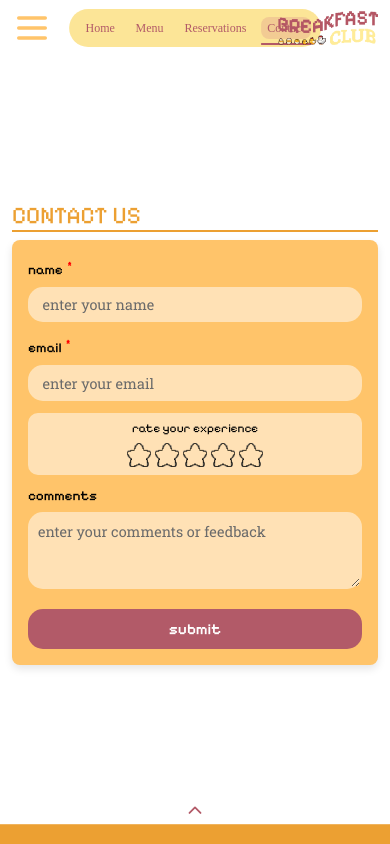
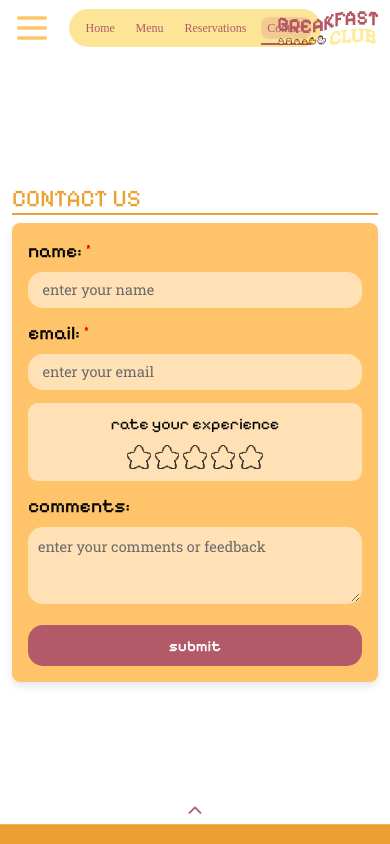
Before and after one commit to AhmedAfzal2/breakfast-club, a React (Vite) app: page /contact in a window 390 px wide. Built offline with nearby package versions, Linux system fonts and the light colour scheme.

Commit message:
error messageS

```diff
--- a/src/components/contact-us/ContactForm.css
+++ b/src/components/contact-us/ContactForm.css
@@ -9,9 +9,14 @@
   flex-direction: column;
 }
 
+.input-wrapper {
+  position: relative;
+  width: 100%;
+}
+
 @media (max-width: 768px) {
   .contact-form {
-    gap: 0.75rem;
+    gap: 0.85rem;
   }
 
   .form-group {
--- a/src/components/contact-us/ContactForm.jsx
+++ b/src/components/contact-us/ContactForm.jsx
@@ -1,84 +1,161 @@
-import React, { useState } from "react";
+import React, { useState, useRef } from "react";
 import FormCard from "./FormCard";
 import FormLabel from "./FormLabel";
 import InputField from "./InputField";
 import StarRating from "./StarRating";
 import TextAreaField from "./TextAreaField";
 import SubmitButton from "./SubmitButton";
+import ValidationMessage from "./ValidationMessage";
 import "./ContactForm.css";
 
 function ContactForm() {
-  const [formData, setFormData] = useState({
-    name: "",
-    email: "",
-    rating: 0,
-    comments: "",
-  });
+  const [rating, setRating] = useState(0);
+  const [errors, setErrors] = useState({});
+  const [showErrors, setShowErrors] = useState(false);
+  const nameInputRef = useRef(null);
+  const emailInputRef = useRef(null);
+
+  const handleRatingChange = (newRating) => {
+    setRating(newRating);
+  };
+
+  const validateField = (fieldName, value) => {
+    let error = "";
+
+    if (fieldName === "name") {
+      if (!value.trim()) {
+        error = "Please fill out this field.";
+      } else if (value.trim().length < 2) {
+        error = "Please enter at least 2 characters.";
+      }
+    } else if (fieldName === "email") {
+      if (!value.trim()) {
+        error = "Please fill out this field.";
+      } else if (!/^[A-Z0-9._%+-]+@[A-Z0-9.-]+\.[A-Z]{2,}$/i.test(value)) {
+        error = "Please include an '@' in the email address.";
+      }
+    }
+
+    return error;
+  };
 
   const handleInputChange = (e) => {
-    const { name, value } = e.target;
-    setFormData((prev) => ({
+    const fieldName = e.target.name;
+    const value = e.target.value;
+
+    // Clear error when user starts typing
+    if (showErrors) {
+      const error = validateField(fieldName, value);
+      setErrors((prev) => ({
         ...prev,
-      [name]: value,
+        [fieldName]: error,
       }));
-  };
-
-  const handleRatingChange = (rating) => {
-    setFormData((prev) => ({
-      ...prev,
-      rating,
-    }));
+    }
   };
 
   const handleSubmit = (e) => {
     e.preventDefault();
+
+    const form = e.target;
+    const formData = {
+      name: form.name.value,
+      email: form.email.value,
+      comments: form.comments.value,
+      rating: rating,
+    };
+
+    // Validate all fields
+    const nameError = validateField("name", form.name.value);
+    const emailError = validateField("email", form.email.value);
+
+    const newErrors = {
+      name: nameError,
+      email: emailError,
+    };
+
+    setErrors(newErrors);
+    setShowErrors(true);
+
+    // Set custom validation messages for native HTML5 validation
+    if (nameError) {
+      nameInputRef.current.setCustomValidity(nameError);
+    } else {
+      nameInputRef.current.setCustomValidity("");
+    }
+
+    if (emailError) {
+      emailInputRef.current.setCustomValidity(emailError);
+    } else {
+      emailInputRef.current.setCustomValidity("");
+    }
+
+    // Check if form is valid
+    if (nameError || emailError || !form.checkValidity()) {
+      return;
+    }
+
     console.log("Form submitted:", formData);
     // TODO: Add API call to submit form data
     alert("Thank you for your feedback!");
-    setFormData({
-      name: "",
-      email: "",
-      rating: 0,
-      comments: "",
-    });
+
+    // Reset form
+    form.reset();
+    setRating(0);
+    setErrors({});
+    setShowErrors(false);
   };
 
   return (
     <FormCard>
-      <form className="contact-form" onSubmit={handleSubmit}>
+      <form className="contact-form" onSubmit={handleSubmit} noValidate>
         <div className="form-group">
           <FormLabel htmlFor="name" required>
             Name
           </FormLabel>
+          <div className="input-wrapper">
             <InputField
+              ref={nameInputRef}
               type="text"
               id="name"
               name="name"
-            value={formData.name}
-            onChange={handleInputChange}
               placeholder="Enter your name"
               required
+              minLength={2}
+              onChange={handleInputChange}
             />
+            <ValidationMessage
+              message={errors.name}
+              fieldId="name"
+              isVisible={showErrors}
+            />
+          </div>
         </div>
 
         <div className="form-group">
           <FormLabel htmlFor="email" required>
             Email
           </FormLabel>
+          <div className="input-wrapper">
             <InputField
+              ref={emailInputRef}
               type="email"
               id="email"
               name="email"
-            value={formData.email}
-            onChange={handleInputChange}
               placeholder="Enter your email"
               required
+              onChange={handleInputChange}
             />
+            <ValidationMessage
+              message={errors.email}
+              fieldId="email"
+              isVisible={showErrors}
+            />
+          </div>
         </div>
 
         <div className="form-group">
           <StarRating
-            value={formData.rating}
+            value={rating}
             onChange={handleRatingChange}
             label="rate your experience"
           />
@@ -91,8 +168,6 @@ function ContactForm() {
           <TextAreaField
             id="comments"
             name="comments"
-            value={formData.comments}
-            onChange={handleInputChange}
             placeholder="Enter your comments or feedback"
             rows={3}
           />
--- a/src/components/contact-us/FormLabel.css
+++ b/src/components/contact-us/FormLabel.css
@@ -2,7 +2,7 @@
   display: block;
   text-transform: lowercase;
   font-family: var(--font-pixel);
-  font-size: 0.9rem;
+  font-size: 1.2rem;
   font-weight: 500;
   margin-bottom: 0.35rem;
   color: var(--text-color);
@@ -15,12 +15,7 @@
 }
 
 @media (max-width: 768px) {
-  .form-label {
-    font-size: 0.85rem;
-    margin-bottom: 0.25rem;
-  }
-
-  .required {
+    .required {
     font-size: 1.2rem;
   }
 }
--- a/src/components/contact-us/FormLabel.jsx
+++ b/src/components/contact-us/FormLabel.jsx
@@ -4,7 +4,7 @@ import "./FormLabel.css";
 function FormLabel({ htmlFor, children, required }) {
   return (
     <label htmlFor={htmlFor} className="form-label">
-      {children}
+      {children}:
       {required && <span className="required">*</span>}
     </label>
   );
--- a/src/components/contact-us/InputField.jsx
+++ b/src/components/contact-us/InputField.jsx
@@ -1,19 +1,22 @@
-import React from "react";
+import React, { forwardRef } from "react";
 import "./InputField.css";
 
-function InputField({ type = "text", id, name, value, onChange, placeholder, required }) {
+const InputField = forwardRef(({ type = "text", id, name, placeholder, required, minLength, className, ...props }, ref) => {
   return (
     <input
+      ref={ref}
       type={type}
       id={id}
       name={name}
-      value={value}
-      onChange={onChange}
       placeholder={placeholder}
       required={required}
-      className="input-field"
+      minLength={minLength}
+      className={`input-field ${className || ""}`}
+      {...props}
     />
   );
-}
+});
+
+InputField.displayName = "InputField";
 
 export default InputField;
--- a/src/components/contact-us/StarRating.css
+++ b/src/components/contact-us/StarRating.css
@@ -3,17 +3,17 @@
   flex-direction: column;
   gap: 0.4rem;
   align-items: center;
-  padding: 1rem;
+  padding: 1.3rem;
   background-color: rgba(255, 255, 255, 0.5);
   border-radius: 10px;
 }
 
 .star-rating-label {
-  padding-bottom: 0.3rem;
+  padding-bottom: 0.5rem;
   font-family: var(--font-pixel);
   text-transform: lowercase;
   color: var(--text-color);
-  font-size: 0.9rem;
+  font-size: 1.2rem;
 }
 
 .star-rating {
@@ -37,13 +37,13 @@
 
 @media (max-width: 768px) {
   .star-rating-container {
-    padding: 0.5rem;
+    padding: 0.7rem;
     gap: 0.25rem;
   }
 
   .star-rating-label {
-    font-size: 0.75rem;
-    padding-bottom: 0.25rem;
+    font-size: 1rem;
+    padding-bottom: 0.5rem;
   }
 
   .star-rating {
--- a/src/components/contact-us/TextAreaField.css
+++ b/src/components/contact-us/TextAreaField.css
@@ -2,7 +2,7 @@
   width: 100%;
   padding: 0.6rem;
   border: 2px solid transparent;
-  border-radius: 8px;
+  border-radius: 10px;
   font-family: var(--font-roboto-slab);
   font-size: 0.95rem;
   background-color: rgba(255, 255, 255, 0.5);
--- a/src/components/contact-us/TextAreaField.jsx
+++ b/src/components/contact-us/TextAreaField.jsx
@@ -1,17 +1,14 @@
 import React from "react";
 import "./TextAreaField.css";
 
-function TextAreaField({ id, name, value, onChange, placeholder, required, rows = 5 }) {
+function TextAreaField({ id, placeholder, rows = 5, className, ...registerProps }) {
   return (
     <textarea
       id={id}
-      name={name}
-      value={value}
-      onChange={onChange}
       placeholder={placeholder}
-      required={required}
       rows={rows}
-      className="textarea-field"
+      className={`textarea-field ${className || ""}`}
+      {...registerProps}
     />
   );
 }
--- /dev/null
+++ b/src/components/contact-us/ValidationMessage.css
@@ -0,0 +1,42 @@
+.validation-message-overlay {
+  position: absolute;
+  z-index: 1000;
+  pointer-events: none;
+  margin-top: 0.25rem;
+}
+
+.validation-message-content {
+  background-color: var(--china-rose);
+  color: white;
+  padding: 0.5rem 0.75rem;
+  border-radius: 8px;
+  font-size: 0.875rem;
+  font-family: var(--font-roboto-slab);
+  box-shadow: 0 2px 8px rgba(193, 84, 128, 0.4);
+  white-space: nowrap;
+  position: relative;
+  max-width: 300px;
+  word-wrap: break-word;
+  white-space: normal;
+}
+
+/* Arrow pointing to the field */
+.validation-message-content::before {
+  content: "";
+  position: absolute;
+  top: -6px;
+  left: 20px;
+  width: 0;
+  height: 0;
+  border-left: 6px solid transparent;
+  border-right: 6px solid transparent;
+  border-bottom: 6px solid var(--china-rose);
+}
+
+@media (max-width: 768px) {
+  .validation-message-content {
+    font-size: 0.8rem;
+    padding: 0.4rem 0.6rem;
+    max-width: 250px;
+  }
+}
--- /dev/null
+++ b/src/components/contact-us/ValidationMessage.jsx
@@ -0,0 +1,16 @@
+import React from "react";
+import "./ValidationMessage.css";
+
+function ValidationMessage({ message, fieldId, isVisible }) {
+  if (!isVisible || !message) return null;
+
+  return (
+    <div className="validation-message-overlay" role="alert" id={`${fieldId}-error`}>
+      <div className="validation-message-content">
+        {message}
+      </div>
+    </div>
+  );
+}
+
+export default ValidationMessage;
```
Lines whose indentation alone changed are shown as unchanged.
